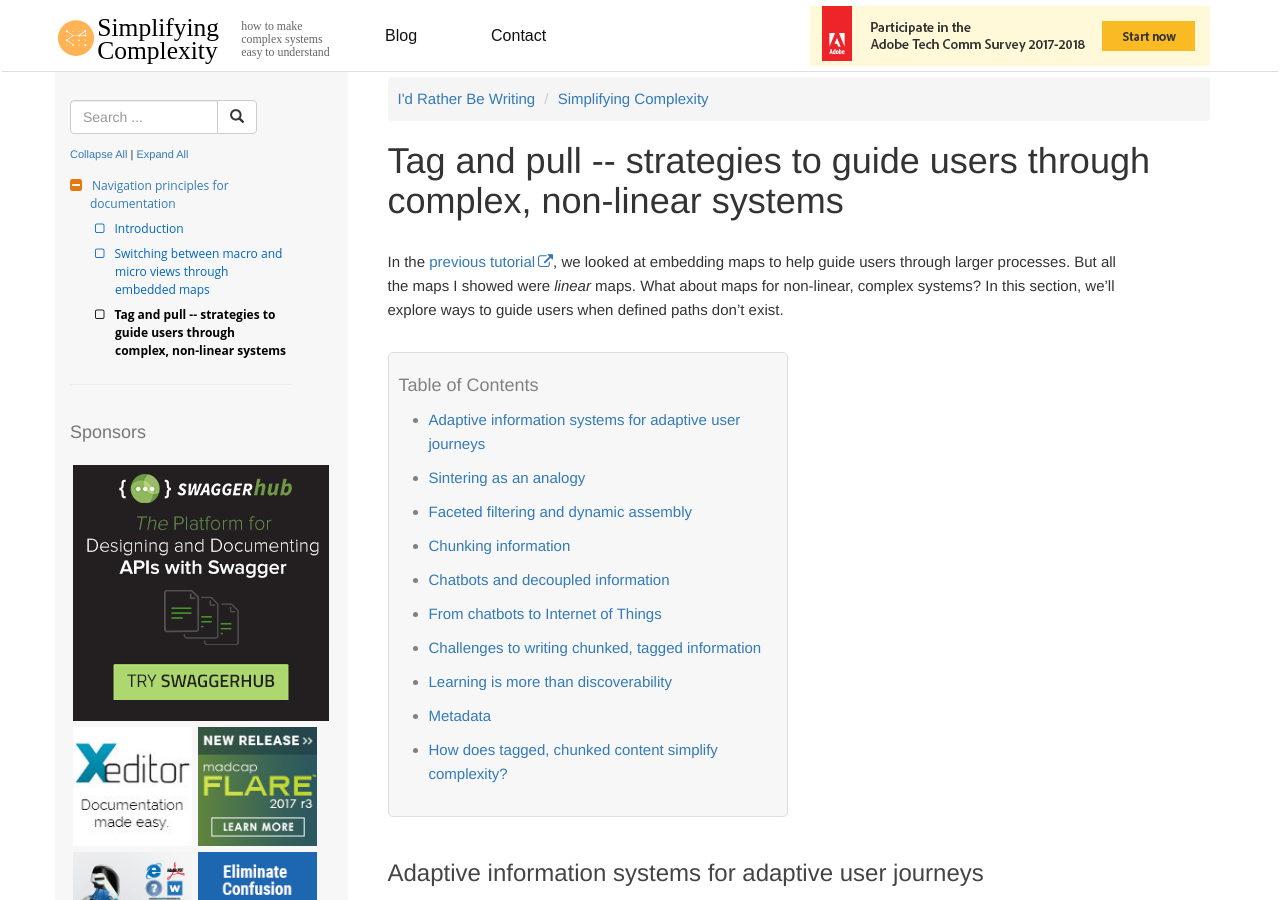
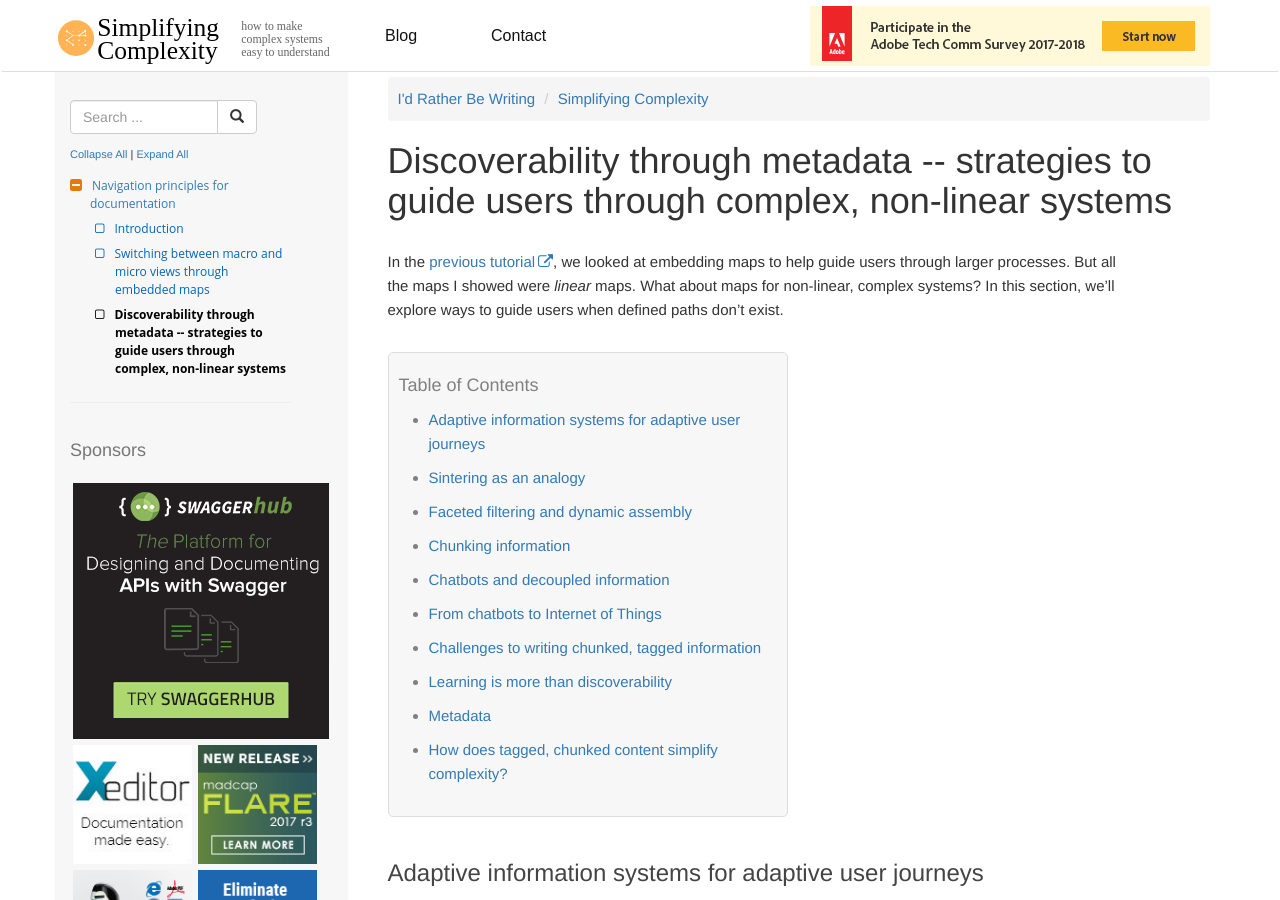
Before and after one commit to tomjoht/simplifying-complexity, a Jekyll site: the page built from _docs/discoverability-through-metadata.md, in a window 1280 px wide and 900 px high. Built offline with Jekyll 4.4.1, drawn with Linux system fonts in a browser that asks for light colours; nearby versions of some CDN libraries; comment, search, counter and statistics services are not loaded.

Commit message:
new content

```diff
--- a/_data/docnav.yml
+++ b/_data/docnav.yml
@@ -12,8 +12,8 @@ folders:
 
   - title: Switching between macro and micro views through embedded maps
     jurl: /macro-micro.html
-  - title: Tag and pull -- strategies to guide users through complex, non-linear systems
-    jurl: /tag-and-pull.html
+  - title: Discoverability through metadata -- strategies to guide users through complex, non-linear systems
+    jurl: /discoverability-through-metadata.html
 
   # - title: Guiding users through non-linear systems
   #   jurl: /guidance-through-non-linear-systems.html
--- a/_docs/tag-and-pull.md
+++ b/_docs/discoverability-through-metadata.md
@@ -1,6 +1,6 @@
 ---
-title: Tag and pull -- strategies to guide users through complex, non-linear systems
-permalink: tag-and-pull.html
+title: Discoverability through metadata -- strategies to guide users through complex, non-linear systems
+permalink: discoverability-through-metadata.html
 ---
 
 In the [previous tutorial](http://idratherbewriting.com/simplifying-complexity/macro-micro.html), we looked at embedding maps to help guide users through larger processes. But all the maps I showed were *linear* maps. What about maps for non-linear, complex systems? In this section, we'll explore ways to guide users when defined paths don't exist.
```
